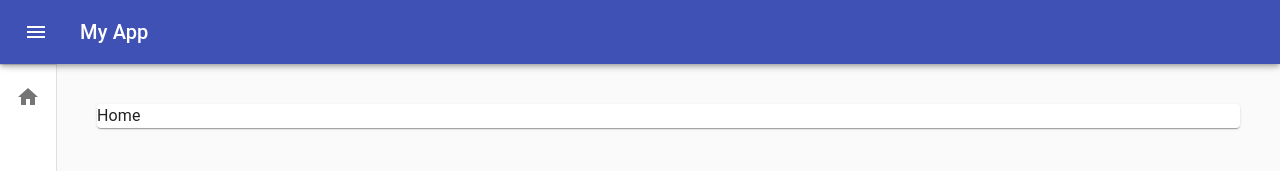
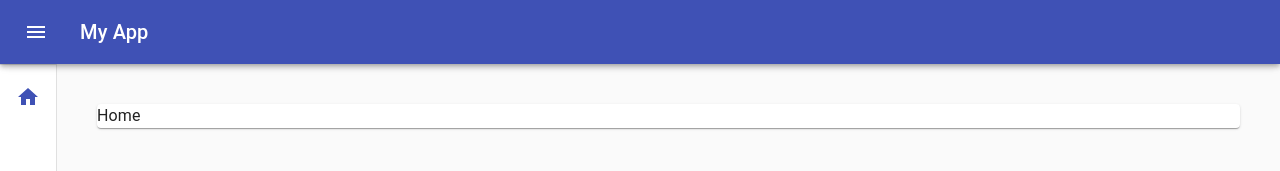
Before and after one commit to eliseuvideira/react-material-ui-cookbook, a React app: page / in a window 1280 px wide. Shown: the top 171 px of the page. Built offline with nearby package versions, Linux system fonts and the light colour scheme.

Commit message:
added NavItem to highlight the current path in the drawer

```diff
--- a/src/components/Page.tsx
+++ b/src/components/Page.tsx
@@ -21,7 +21,8 @@ import ChevronLeftIcon from '@material-ui/icons/ChevronLeft';
 import HomeIcon from '@material-ui/icons/Home';
 import SettingsIcon from '@material-ui/icons/Settings';
 import { Route } from 'react-router';
-import { BrowserRouter, Link } from 'react-router-dom';
+import { BrowserRouter, NavLink, Switch } from 'react-router-dom';
+import PropTypes from 'prop-types';
 
 const APP_NAME = 'My App';
 const DRAWER_WIDTH = 200;
@@ -97,7 +98,58 @@ const useStyles = makeStyles((theme) => ({
   padding5: {
     padding: theme.spacing(5),
   },
+  activeListItem: {
+    color: theme.palette.primary.main,
+  },
 }));
+
+const NavListItem: React.FC<{
+  classes: any;
+  Icon: any;
+  label: string;
+  to: string;
+  active?: boolean;
+  [key: string]: any;
+}> = ({ classes, Icon, label, to, active, ...props }) => (
+  <ListItem button component={NavLink} to={to} {...props}>
+    <ListItemIcon
+      classes={{ root: clsx({ [classes.activeListItem]: active }) }}
+    >
+      <Icon />
+    </ListItemIcon>
+    <ListItemText
+      classes={{ root: clsx({ [classes.activeListItem]: active }) }}
+    >
+      <Typography>{label}</Typography>
+    </ListItemText>
+  </ListItem>
+);
+
+NavListItem.propTypes = {
+  classes: PropTypes.any.isRequired,
+  Icon: PropTypes.any.isRequired,
+  label: PropTypes.any.isRequired,
+  to: PropTypes.any.isRequired,
+  active: PropTypes.bool,
+};
+
+const NavItem: React.FC<any> = (props) => (
+  <Switch>
+    <Route
+      exact
+      path={props.to}
+      render={() => <NavListItem active={true} {...props} />}
+    />
+    <Route path="/" render={() => <NavListItem {...props} />} />
+  </Switch>
+);
+
+NavItem.propTypes = {
+  classes: PropTypes.any.isRequired,
+  Icon: PropTypes.any.isRequired,
+  label: PropTypes.any.isRequired,
+  to: PropTypes.any.isRequired,
+};
 
 const Page = () => {
   const classes = useStyles();
@@ -151,30 +203,22 @@ const Page = () => {
             </Toolbar>
             <Divider />
             <List>
-              <ListItem
-                button
-                component={Link}
+              <NavItem
+                classes={classes}
+                Icon={HomeIcon}
+                label="Home"
                 to="/"
                 className={classes.borderRadius16}
-              >
-                <ListItemIcon>
-                  <HomeIcon />
-                </ListItemIcon>
-                <ListItemText primary="Home" />
-              </ListItem>
+              />
             </List>
             <List className={classes.drawerBottomList}>
-              <ListItem
-                button
-                component={Link}
+              <NavItem
+                classes={classes}
+                Icon={SettingsIcon}
+                label="Settings"
                 to="/settings"
                 className={classes.borderRadius16}
-              >
-                <ListItemIcon>
-                  <SettingsIcon />
-                </ListItemIcon>
-                <ListItemText primary="Settings" />
-              </ListItem>
+              />
             </List>
           </Drawer>
         </Grid>
```
